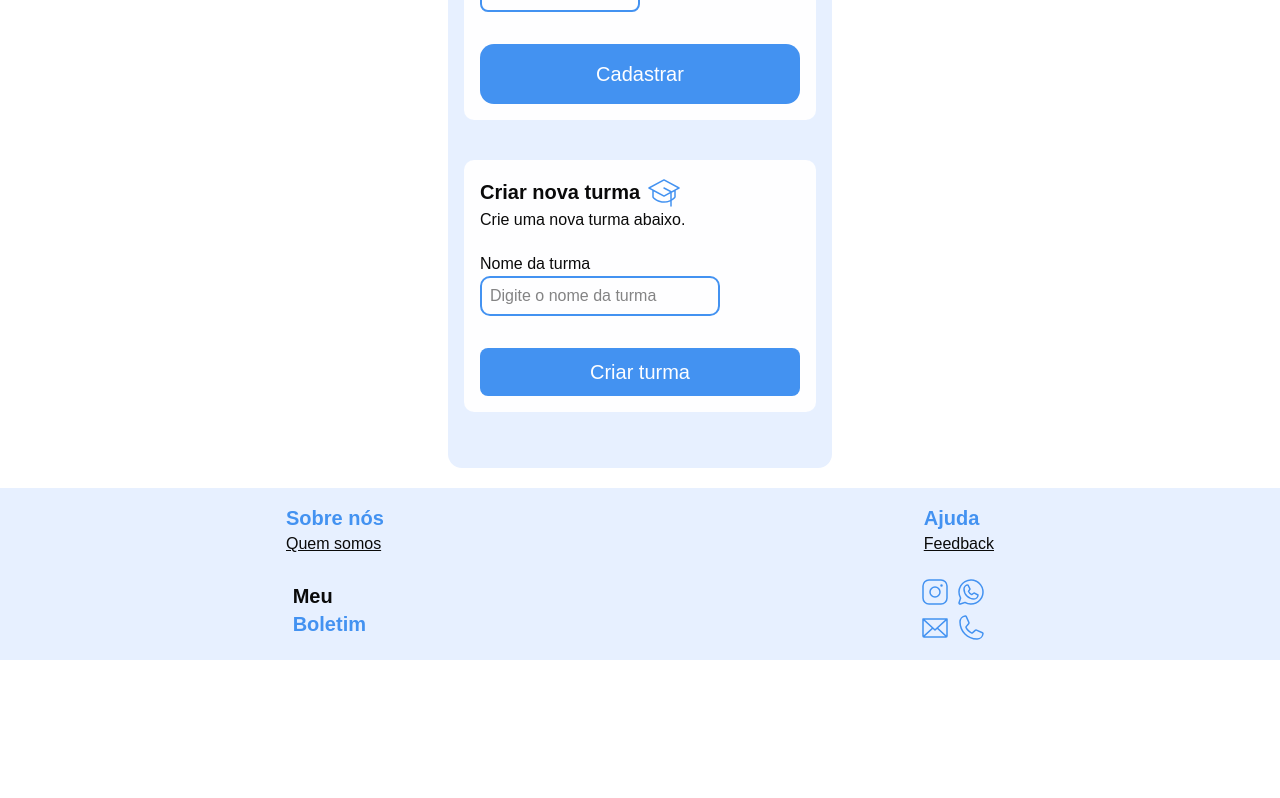
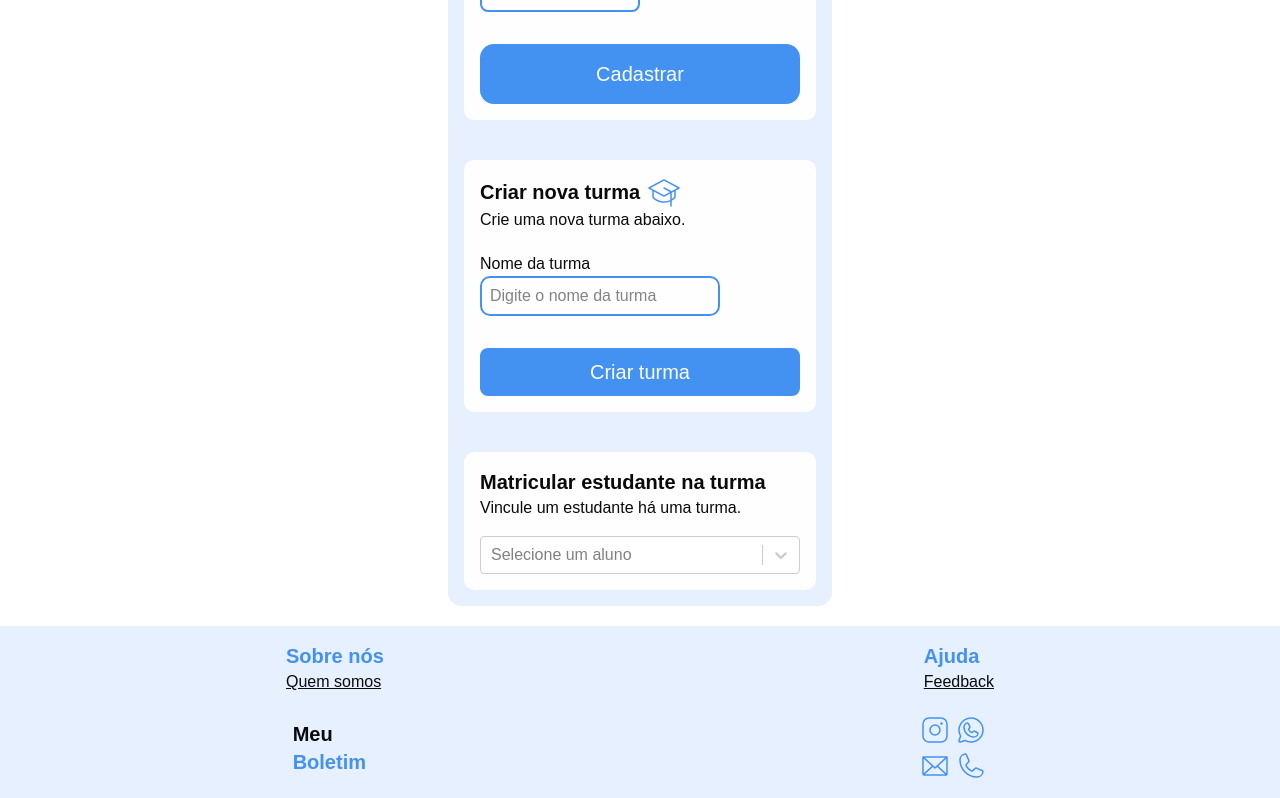
Before and after one commit to Gleison-dev/meuBoletimFrontend, a React (Vite) app: page /dashboardAdmin in a window 1280 px wide. Shown: the part 575-1373 px from the top of the page. Before the commit the page ends 1235 px from the top, so only its background shows below. Built offline with nearby package versions, Linux system fonts and the light colour scheme; no server answers; sample sign-in values are in the browser's storage.

Commit message:
feat: React-select installed

```diff
--- a/package.json
+++ b/package.json
@@ -20,6 +20,7 @@
     "react": "^19.2.7",
     "react-dom": "^19.2.7",
     "react-router-dom": "^7.18.1",
+    "react-select": "^5.10.2",
     "shadcn": "^4.13.1",
     "tailwind-merge": "^3.6.0",
     "tailwindcss": "^4.3.2",
--- a/src/pages/EnrollStudent/enrollStudent.jsx
+++ b/src/pages/EnrollStudent/enrollStudent.jsx
@@ -1,7 +1,76 @@
+import { AuthContext } from "@/context/AuthContext";
+import { api } from "@/services/api";
+import { useContext, useEffect, useState } from "react";
+import Select from "react-select";
+
 export default function EnrollStudent() {
+  const { token } = useContext(AuthContext);
+  const [students, setStudents] = useState([]);
+  const [classes, setClasses] = useState([]);
+  const [studentId, setStudentId] = useState("");
+  const [classId, setClassId] = useState("");
+
+  const handleStudents = async () => {
+    try {
+      const response = await api.get("/students", {
+        headers: {
+          Authorization: `Bearer ${token}`,
+        },
+      });
+      setStudents(response.data.students);
+    } catch (error) {
+      const message =
+        error.response?.data?.message || "Erro ao listar todos os estudantes.";
+      return console.error(message);
+    }
+  };
+
+  const handleClasses = async () => {
+    try {
+      const response = await api.get("/classes", {
+        headers: {
+          Authorization: `Bearer ${token}`,
+        },
+      });
+      setClasses(response.data.classes);
+    } catch (error) {
+      const message =
+        error.response?.data?.message || "Erro ao listar todas as turmas.";
+      return console.error(message);
+    }
+  };
+
+  const studentOption = students.map((aluno) => ({
+    value: aluno.id,
+    label: aluno.name,
+  }));
+
+  const classOption = classes.map((classe) => ({
+    value: classe.id,
+    label: classe.name,
+  }));
+
+  useEffect(() => {
+    handleStudents();
+    handleClasses();
+  }, [token]);
+
   return (
     <>
-      <section></section>
+      <section className="p-4 rounded-lg bg-branco">
+        <div>
+          <h1 className="text-xl">
+            <strong>Matricular estudante na turma</strong>
+          </h1>
+          <p>Vincule um estudante há uma turma.</p>
+        </div>
+        <Select
+          className="mt-4 focus:bg-blue-800"
+          options={studentOption}
+          onChange={(selected) => setStudentId(selected.value)}
+          placeholder="Selecione um aluno"
+        />
+      </section>
     </>
   );
 }
```
Also changed, not shown: 1 other file (tests, documents, lock files or other folders).
